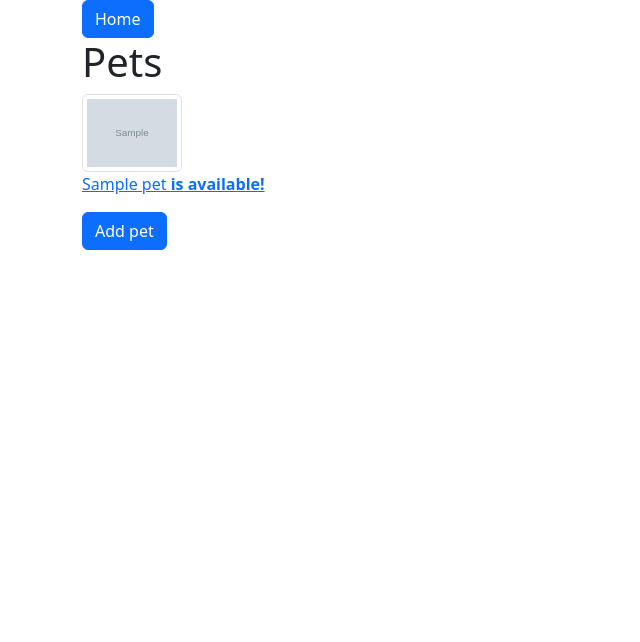
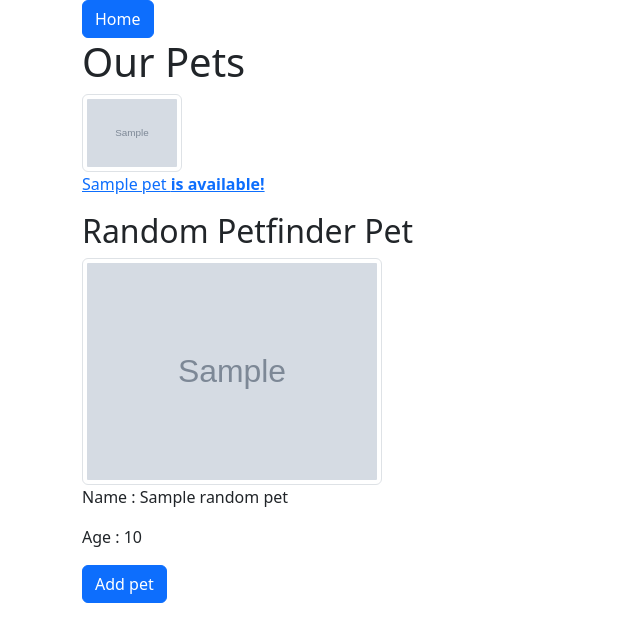
Before and after one commit to jjin286/flask-adopt, a Flask app: template templates/pet_list.html in a window 1280 px wide. Shown: the top 642 px of the page, without its empty margins (0-640 px from the left). Run offline with Flask 3, Linux system fonts and the light colour scheme; tables that the repository leaves empty hold one stand-in row (values such as "Sample post"); the template is opened without the code that fills it: values that come from a table or form of the project are taken from there, most other values are stand-ins (such as "Sample title", 1, 10 or a date in 2020); grey boxes marked "Sample" are stand-in pictures.

Commit message:
Complete kinda

```diff
--- a/app.py
+++ b/app.py
@@ -28,8 +28,9 @@ def show_pets():
     """Shows a list of pets"""
 
     pets = Pet.query.all()
+    random_pet = Pet.get_random_PetFinder_pet()
 
-    return render_template('pet_list.html', pets=pets)
+    return render_template('pet_list.html', pets=pets, random_pet=random_pet)
 
 
 @app.route('/add', methods=['GET', 'POST'])
--- a/templates/pet_list.html
+++ b/templates/pet_list.html
@@ -3,7 +3,7 @@
 {% block title %}Pet List{% endblock %}
 
 {% block content %}
-<h1>Pets</h1>
+<h1>Our Pets</h1>
   {% for pet in pets %}
     <div>
       <a href="/{{ pet.id }}">
@@ -21,5 +21,11 @@
     </a>
     </div>
   {% endfor %}
+  <h2>Random Petfinder Pet</h2>
+    <div>
+      <img class= 'img-thumbnail'src="{{ random_pet.photo_url }}" alt="Photo of {{ random_pet.name }}" width="300">
+      <p>Name : {{ random_pet.name }}</p>
+      <p>Age : {{ random_pet.age }}</p>
+    </div>
   <a href="/add" class='btn btn-primary'>Add pet</a>
 {% endblock %}
```
Also changed, not shown: models.py (+16 -6 lines).
